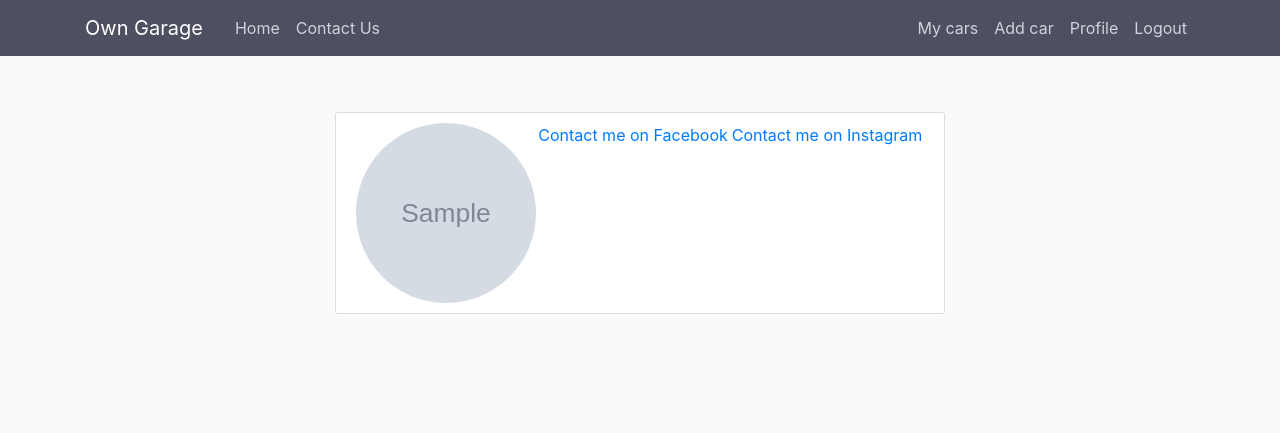
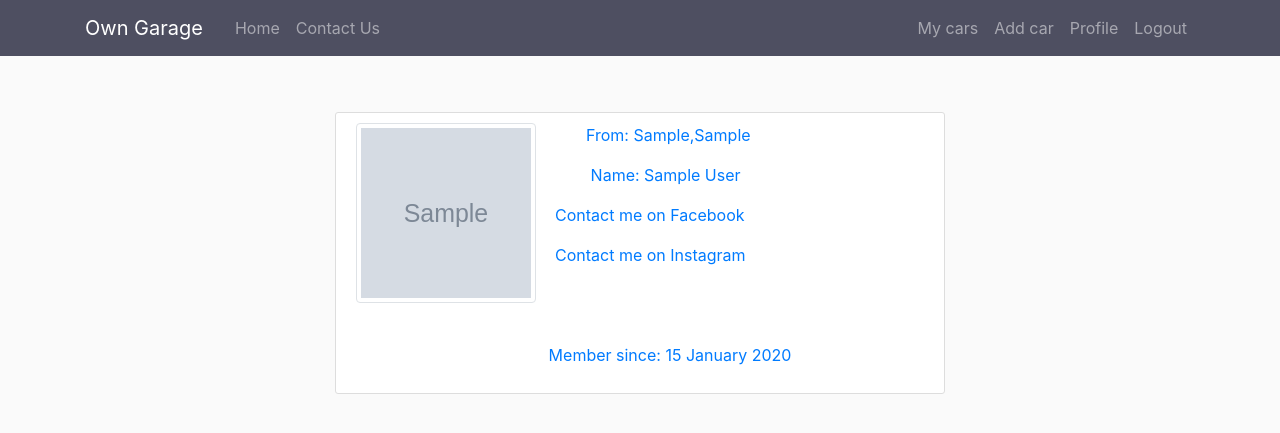
Before and after one commit to dimitarhristov86/owngarage, a Django app: page /contact_user/1/ in a window 1280 px wide. Shown: the top 433 px of the page. Run offline with Django 4.2, Linux system fonts and the light colour scheme; tables that the repository leaves empty hold one stand-in row (values such as "Sample post"); grey boxes marked "Sample" are stand-in pictures; some libraries are stand-ins or nearby versions.

Commit message:
add some css to contact_user.html

```diff
--- a/garage/static/garage/main.css
+++ b/garage/static/garage/main.css
@@ -18,17 +18,6 @@ ul {
 
 }
 
-.site-header .navbar-nav .nav-link {
-  color: #cbd5db;
-}
-
-.site-header .navbar-nav .nav-link:hover {
-  color: #ffffff;
-}
-
-.site-header .navbar-nav .nav-link.active {
-  font-weight: 500;
-}
 
 .content-section {
   background: #ffffff;
--- a/users/forms.py
+++ b/users/forms.py
@@ -29,4 +29,4 @@ class UserUpdateForm(forms.ModelForm):
 class ProfileUpdateForm(forms.ModelForm):
     class Meta:
         model = Profile
-        fields = ['facebook_page', 'instagram_page', 'image']
+        fields = ['country', 'city', 'facebook_page', 'instagram_page', 'image']
--- a/users/models.py
+++ b/users/models.py
@@ -7,6 +7,8 @@ from PIL import Image
 class Profile(models.Model):
     user = models.OneToOneField(User, on_delete=models.CASCADE)
     image = models.ImageField(default='default.jpg', upload_to='profile_pics')
+    country = models.CharField(default='', max_length=50)
+    city = models.CharField(default='', max_length=50)
     facebook_page = models.CharField(max_length=255, null=True, blank=True)
     instagram_page = models.CharField(max_length=255, null=True, blank=True)
 
--- a/users/templates/users/contact_user.html
+++ b/users/templates/users/contact_user.html
@@ -3,17 +3,23 @@
 {% block content %}
   <div class="content-section">
     <div class="media">
-        <img class="rounded-circle" src="{{ object.profile.image.url }}" style="height: 180px; width: 180px;">
+        <img class="img-thumbnail" src="{{ object.profile.image.url }}" style="height: 180px; width: 180px;">
+        <p style="color:#007bff; margin-left:50px;">From: {{ object.profile.city }},{{ object.profile.country }}</p>
+        <p style="color:#007bff; margin-left:-160px; margin-top:40px;">Name: {{ user.first_name }} {{ user.last_name }}</p>
+    </div>
     {% if object.profile.facebook_page %}
       <div class="media-body">
-                  <a href="{{ object.profile.facebook_page}}">Contact me on Facebook</a>
+        <a href="{{ object.profile.facebook_page}}" style="margin-top:-100px; margin-left:-85px; position: absolute;">Contact me on Facebook</a>
       </div>
     {% endif %}
     {% if object.profile.instagram_page %}
       <div class="media-body">
-                  <a href="{{ object.profile.instagram_page }}">Contact me on Instagram</a>
+        <a href="{{ object.profile.instagram_page }}" style="margin-top:-60px; margin-left:-85px; position: absolute;">Contact me on Instagram</a>
       </div>
     {% endif %}
+    <div class="user-data">
+      <p style="color:#007bff; margin-left:60px; margin-top:40px;">Member since: {{ user.date_joined|date:"d F Y" }}</p>
     </div>
   </div>
+
 {% endblock %}
```
Also changed, not shown: garage/templates/garage/car_detail.html (+6 -3 lines), garage/migrations/0014_alter_car_created.py (added), garage/migrations/0015_alter_car_created.py (added), users/migrations/0004_profile_city.py (added), users/migrations/0005_profile_country.py (added). Lines whose indentation alone changed are shown as unchanged.
